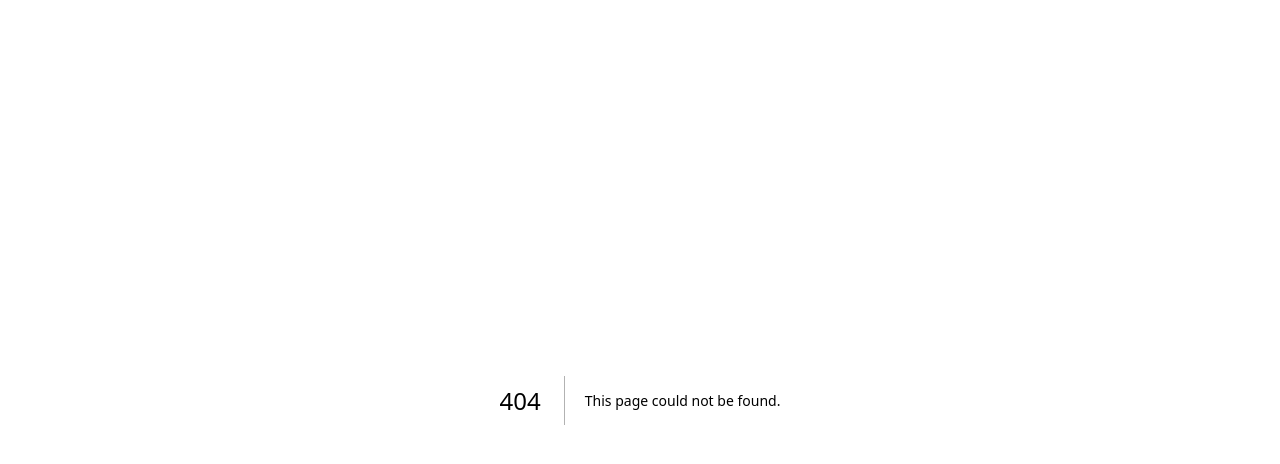
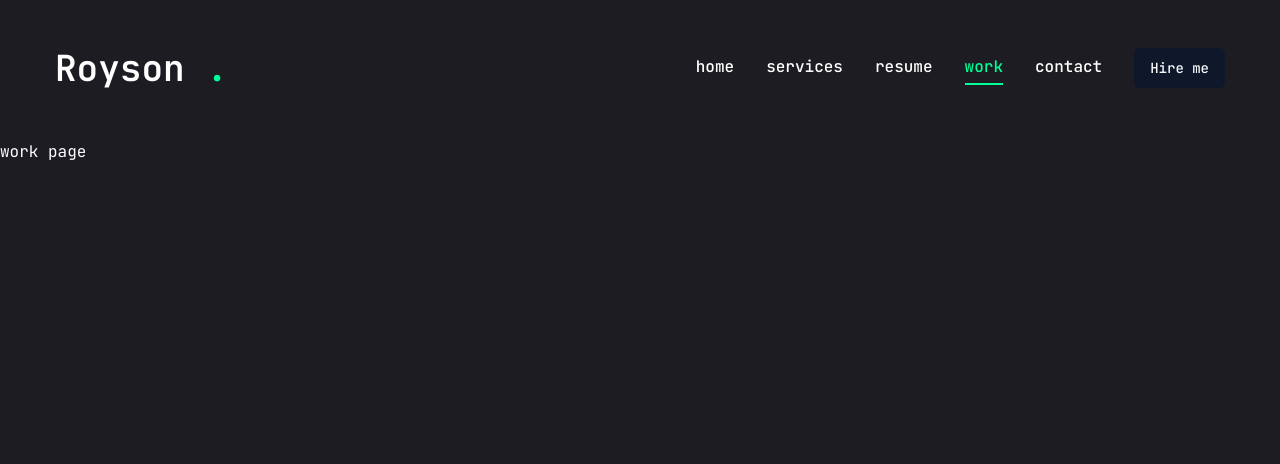
Before and after one commit to roysonmenezes/Portfolio, a Next.js app: page /work in a window 1280 px wide. Before the commit this address had no page. Shown: the top 464 px of the page. Built offline with nearby package versions, Linux system fonts and the light colour scheme.

Commit message:
added different pages

```diff
--- /dev/null
+++ b/app/contact/page.jsx
@@ -0,0 +1,8 @@
+import React from "react";
+
+const Contact = () => {
+    return(
+        <div> Contact page</div>
+    )
+}
+ export default Contact;
--- a/app/globals.css
+++ b/app/globals.css
@@ -1,3 +1,9 @@
 @tailwind base;
   @tailwind components;
   @tailwind utilities;
+
+  @layer base {
+    body{
+      @apply font-primary bg-primary text-white leading-loose;
+    }
+  }
--- a/app/layout.jsx
+++ b/app/layout.jsx
@@ -1,5 +1,10 @@
 import { JetBrains_Mono } from "next/font/google";
 import "./globals.css";
+
+//components
+import Header from "@/components/Header";
+import Nav from "@/components/Nav";
+
 
 const jetbrainsMono = JetBrains_Mono({ subsets: ["latin"], weight: ['100',"200",
   "300", '400', '500', '600','700', '800'],
@@ -14,7 +19,9 @@
 export default function RootLayout({ children }) {
   return (
     <html lang="en">
-      <body className={jetbrainsMono.variable}>{children}</body>
+      <body className={jetbrainsMono.variable}>
+      <Header />
+      {children}</body>
     </html>
   );
 }
--- /dev/null
+++ b/app/resume/page.jsx
@@ -0,0 +1,8 @@
+import React from "react";
+
+const Resume = () => {
+    return(
+        <div> Resume page</div>
+    )
+}
+ export default Resume;
--- /dev/null
+++ b/app/services/page.jsx
@@ -0,0 +1,8 @@
+import React from "react";
+
+const Services = () => {
+    return(
+        <div> Services page</div>
+    )
+}
+ export default Services;
--- /dev/null
+++ b/app/work/page.jsx
@@ -0,0 +1,8 @@
+import React from "react";
+
+const Work = () => {
+    return(
+        <div> work page</div>
+    )
+}
+ export default Work;
--- /dev/null
+++ b/components/Header.jsx
@@ -0,0 +1,38 @@
+import Link from "next/link"
+import { Button } from "./ui/button"
+
+
+// components
+import Nav from "./Nav";
+
+const Header = () =>{
+    return (
+
+    <header className="py-8 xl:py-12 text-white">
+        <div className="container mx-auto flex justify-between items-center">
+            <Link href="/">
+                <h1 className="text-4xl font-semibold">
+                Royson <span className="text-accent">.</span>
+                </h1>
+            </Link>
+
+            {/* desktop nav */}
+            <div className="hidden xl:flex items-center gap-8">
+                <Nav />
+                <Link href="/contact">
+                        <Button>Hire me</Button>
+                </Link>
+            </div>
+
+            {/* mobile nav */}
+            <div className="xl:hidden">
+                mobile nav
+            </div>
+
+
+
+        </div>
+    </header>
+    )
+}
+export default Header
--- /dev/null
+++ b/components/Nav.jsx
@@ -0,0 +1,52 @@
+"use client";
+
+import Link from "next/link";
+import { usePathname } from "next/navigation";
+
+const links =[
+    {
+        name:"home",
+        path: "/",
+    },
+    {
+        name:"services",
+        path: "/services",
+    },
+    {
+        name:"resume",
+        path: "/resume",
+    },
+    {
+        name:"work",
+        path: "/work",
+    },
+    {
+        name:"contact",
+        path: "/contact",
+    }
+
+];
+
+
+const Nav = () => {
+    const pathname = usePathname();
+    console.log(pathname);
+    return (
+        <nav className="flex gap-8">
+            {links.map((link, index)=>{
+                return (
+                <Link
+                href={link.path}
+                key={index}
+                className={`${link.path === pathname && "text-accent border-b-2 border-accent"}
+                 capitalie font-medium hover:text-accent transition-all`}
+                >
+                    {link.name}
+                </Link>
+                );
+            })}
+        </nav>
+    )
+}
+
+export default Nav;
--- a/tailwind.config.js
+++ b/tailwind.config.js
@@ -23,6 +23,14 @@
       primary: "var(--font-jetbrainsMono)",
     },
     extend: {
+
+      colors :{
+        primary: '#1c1c22',
+        accent:{
+          DEFAULT: '#00ff99',
+          hover: '#00e187',
+        }
+      },
       keyframes: {
         "accordion-down": {
           from: { height: "0" },
```
